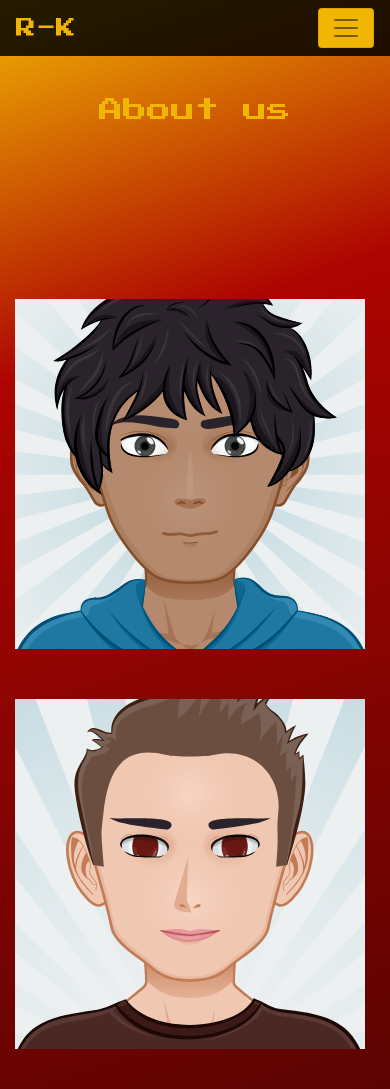
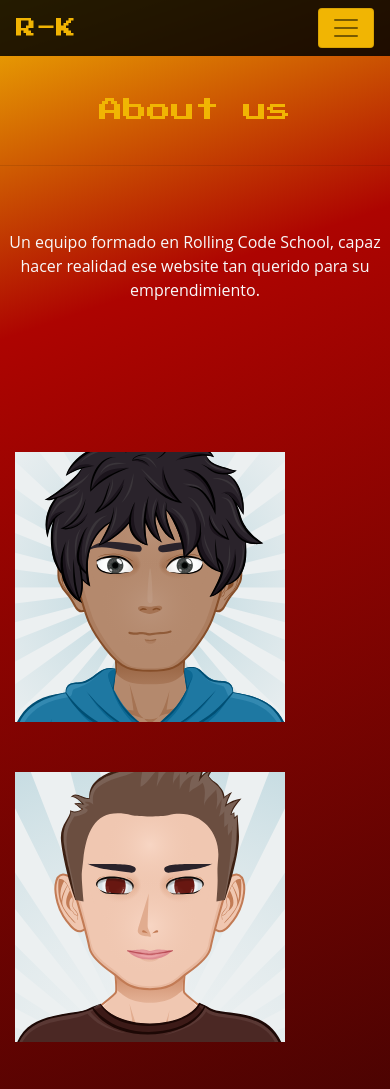
Before and after one commit to FrancoQv2/RC-ProyectoJS, a plain HTML site: page about-us.html in a window 390 px wide. Shown: the top 1089 px of the page. Drawn offline with nearby package versions, Linux system fonts and the light colour scheme; some packages are replaced by stand-ins of ours; a script that the page names is missing.

Commit message:
Para mergear con dev

```diff
--- a/about-us.html
+++ b/about-us.html
@@ -44,40 +44,48 @@
         <div class="container-fluid p-3">
             <h1 class="text-center title-page">About us</h1>
         </div>
+        <hr>
+        <p class="text-center text-light pt-5">
+            Un equipo formado en Rolling Code School, capaz hacer realidad ese website tan querido para su emprendimiento.
+        </p>
         <div class="container-fluid" id="contenedor">
             <div class="row h-100">
-                <div id="divcc" class="col-md-4 col-sm-6 col-xs-12">
+                <div id="divcc" class="col-lg-4 col-md-6 col-sm-12">
                     <div class="hovereffect">
-                        <img class="img-responsive" id="imgA" src="../RC-ProyectoJS/img/avatars/FrancoQuevedo.svg">
+                        <img class="img-responsive" id="imgA" src="img/avatars/FrancoQuevedo.svg">
                         <div class="overlay">
                             <h2>Franco Quevedo</h2>
-                            <a class="info" href="#">link here</a>
+                            <a class="info" href="https://ar.linkedin.com/" target="_blank">LinkedIn</a>
+                            <a class="info" href="https://github.com/FrancoQv2" target="_blank">GitHub</a>
                             <h2 id="h2a">Full Stack Developer</h2>
                         </div>
                     </div>
                 </div>
-                <div id="divcc" class="col-md-4 col-sm-6 col-xs-12">
+                <div id="divcc" class="col-lg-4 col-md-6 col-sm-12">
                     <div class="hovereffect">
-                        <img class="img-responsive" id="imgA" src="../RC-ProyectoJS/img/avatars/IvanAlabi.svg">
+                        <img class="img-responsive" id="imgA" src="img/avatars/IvanAlabi.svg">
                         <div class="overlay">
                             <h2>Iván Gabriel Alabi</h2>
-                            <a class="info" href="">link here</a>
+                            <a class="info" href="https://ar.linkedin.com/" target="_blank">LinkedIn</a>
+                            <a class="info" href="https://github.com/RGabrielR" target="_blank">GitHub</a>
                             <h2 id="h2a">Full Stack Developer</h2>
                         </div>
                     </div>
                 </div>
-                <div id="divcc" class="col-md-4 col-sm-6 col-xs-12">
+                <div id="divcc" class="col-lg-4 col-md-6 col-sm-12">
                     <div class="hovereffect">
-                        <img class="img-responsive" id="imgA" src="../RC-ProyectoJS/img/avatars/IgnacioCaro.jpeg">
+                        <img class="img-responsive" id="imgA" src="img/avatars/IgnacioCaro.jpeg">
                         <div class="overlay">
                             <h2>Ignacio Rolando Caro</h2>
-                            <a class="info" href="#">link here</a>
+                            <a class="info" href="https://ar.linkedin.com/" target="_blank">LinkedIn</a>
+                            <a class="info" href="https://github.com/nachov3" target="_blank">GitHub</a>
                             <h2 id="h2a">Full Stack Developer</h2>
                         </div>
                     </div>
                 </div>
             </div>
         </div>
+
 
         <!-- Modal Login Admin-->
         <div class="modal fade" id="login-modal" tabindex="-1" aria-labelledby="login-modal" aria-hidden="true">
--- a/css/aboutus.css
+++ b/css/aboutus.css
@@ -7,7 +7,6 @@
     text-align: center;
     cursor: default;
 }
-
 .hovereffect .overlay {
     width: 100%;
     height: 100%;
@@ -15,7 +14,7 @@
     overflow: hidden;
     top: 0;
     left: 0;
-    background-color: rgba(0,0,0,0.6);
+    background-color: rgba(0, 0, 0, 0.6);
     opacity: 0;
     filter: alpha(opacity=0);
     -webkit-transform: translate(460px, -100px) rotate(180deg);
@@ -24,14 +23,12 @@
     -webkit-transition: all 0.2s 0.4s ease-in-out;
     transition: all 0.2s 0.4s ease-in-out;
 }
-
 .hovereffect img {
     display: block;
     position: relative;
     -webkit-transition: all 0.2s ease-in;
     transition: all 0.2s ease-in;
 }
-
 .hovereffect h2 {
     text-transform: uppercase;
     color: #fff;
@@ -41,7 +38,6 @@
     padding: 10px;
     background: rgba(0, 0, 0, 0.6);
 }
-
 .hovereffect a.info {
     display: inline-block;
     text-decoration: none;
@@ -57,11 +53,9 @@
     -webkit-transition: all 0.2s ease-in-out;
     transition: all 0.2s ease-in-out;
 }
-
 .hovereffect a.info:hover {
     box-shadow: 0 0 5px #fff;
 }
-
 .hovereffect:hover .overlay {
     opacity: 1;
     filter: alpha(opacity=100);
@@ -71,7 +65,6 @@
     -ms-transform: translate(0px, 0px);
     transform: translate(0px, 0px);
 }
-
 .hovereffect:hover h2 {
     -webkit-transform: translateY(0px);
     -ms-transform: translateY(0px);
@@ -79,7 +72,6 @@
     -webkit-transition-delay: 0.5s;
     transition-delay: 0.5s;
 }
-
 .hovereffect:hover a.info {
     -webkit-transform: translateY(0px);
     -ms-transform: translateY(0px);
@@ -87,31 +79,29 @@
     -webkit-transition-delay: 0.3s;
     transition-delay: 0.3s;
 }
-
-
-  #contenedor{
-
+#contenedor {
     display: flex;
     flex-direction: row;
     justify-content: space-around;
     margin-top: 100px;
-      margin-bottom: 300px;
-
+    margin-bottom: 171px;
 }
-
-  #imgA{
-    width:350px;
-    height:350;
-
-
+#imgA {
+    width: 350px;
+    height: 350px;
+    align-self: center;
 }
-
-  #h2a{
-
+@media (max-width: 400px) {
+  #imgA {
+      max-width: 270px;
+      max-height: 270px;
+  }
+}
+#h2a {
     margin-top: 120px;
 }
-
-
-#divcc{
+#divcc {
     margin-top: 50px;
+    display: flex;
+    justify-content: center;
 }
```
Lines whose indentation alone changed are shown as unchanged.
